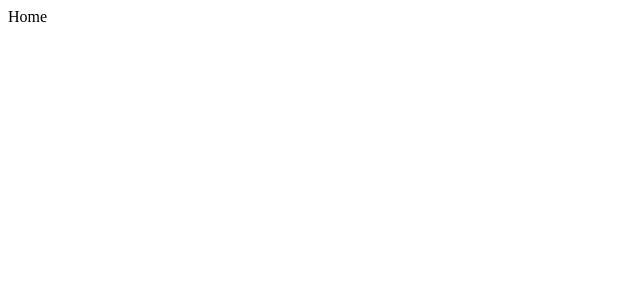
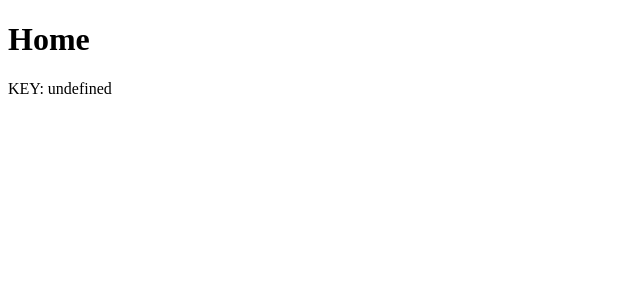
Before and after one commit to alexribeirodesa/ncms.js, a Next.js app: page / in a window 1280 px wide. Shown: the top 300 px of the page, without its empty margins (0-640 px from the left). Built offline with nearby package versions, Linux system fonts and the light colour scheme.

Commit message:
MAGIC KEY TEST

```diff
--- a/pages/index.js
+++ b/pages/index.js
@@ -1,6 +1,10 @@
 function Home() {
+  const myMagicKey = "KEY: "+process.env.MAGIC_KEY;
   return (
-    <div>Home</div>
+    <div>
+      <h1>Home</h1>
+      <p>{myMagicKey}</p>
+    </div>
   )
 }
 
```
